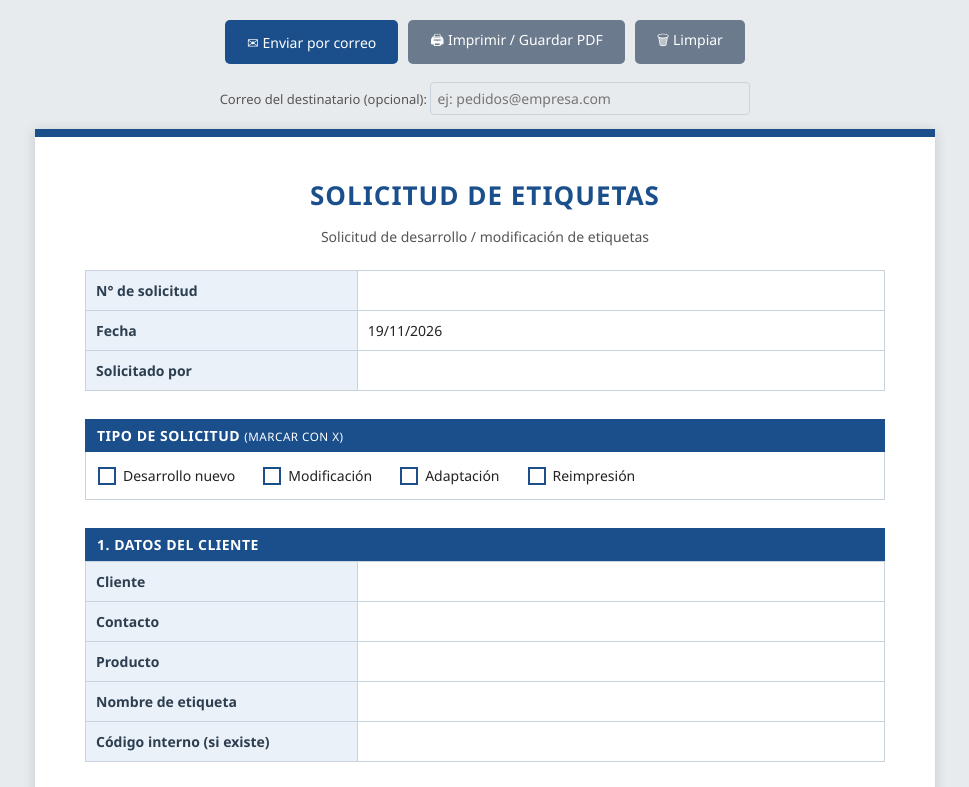
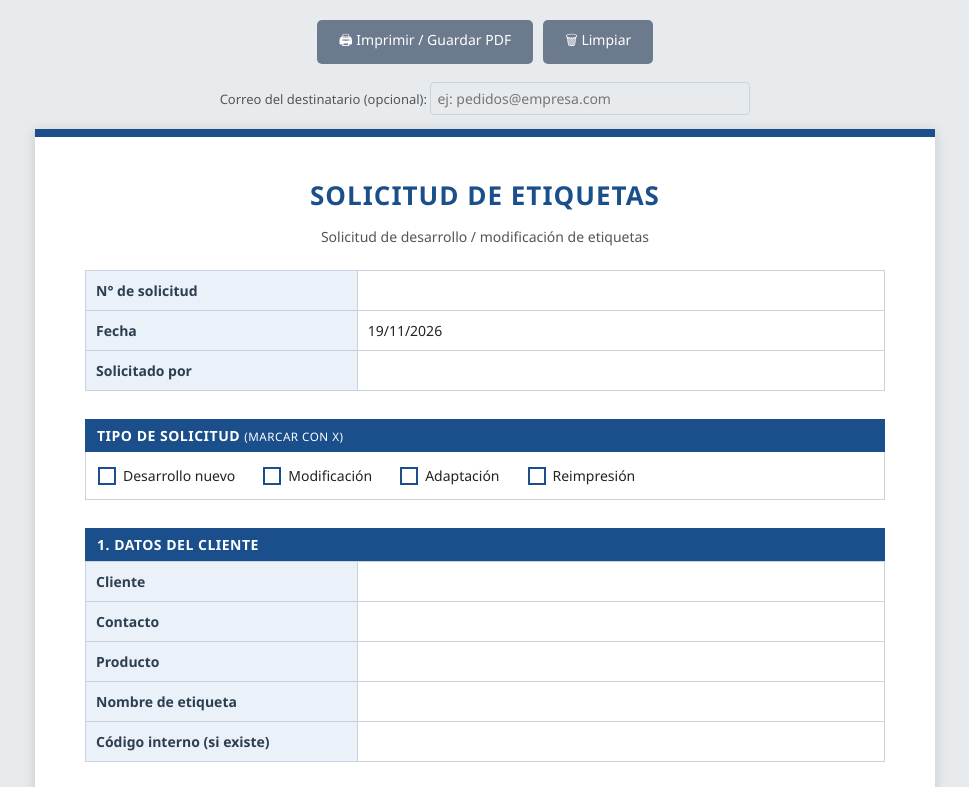
Before and after one commit to ALEDGRAFICO-art/SOLICITUD_DDESARROLLO, a plain HTML site: page index.html in a window 1280 px wide. Shown: the top 787 px of the page, without its empty margins (155-1124 px from the left). Drawn offline with Linux system fonts and the light colour scheme.

Commit message:
Update index.html

```diff
--- a/index.html
+++ b/index.html
@@ -185,7 +185,7 @@
 <body>
 
 <div class="acciones">
-  <button onclick="enviarMail()">✉ Enviar por correo</button>
+
   <button class="secundario" onclick="window.print()">🖨 Imprimir / Guardar PDF</button>
   <button class="secundario" onclick="if(confirm('¿Borrar todos los datos del formulario?'))document.querySelectorAll('input[type=text],textarea').forEach(e=>{if(e.id!=='destinatario')e.value=''});document.querySelectorAll('.cb').forEach(c=>c.classList.remove('marcado'))">🗑 Limpiar</button>
 </div>
```
